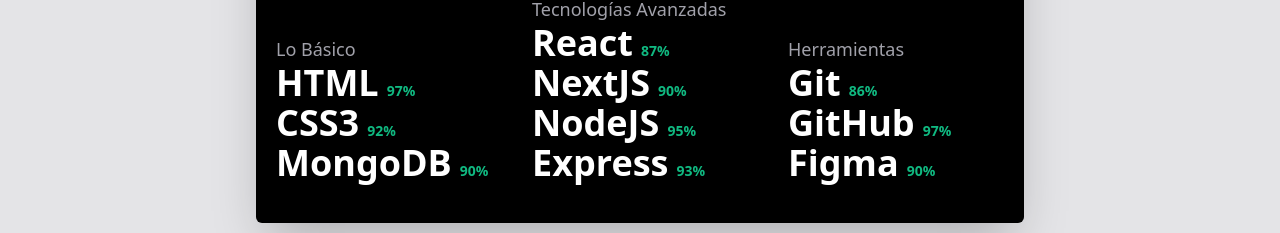
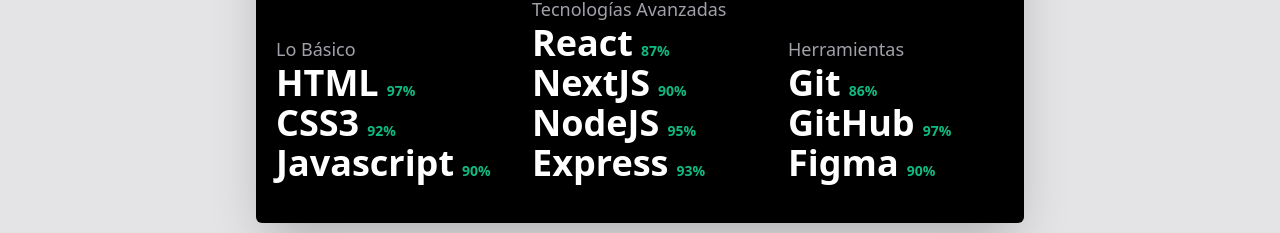
Before and after one commit to eSerranoRosete/porfolio, a Next.js app: page / in a window 1280 px wide. Shown: the part 1695-1928 px from the top of the page. Built offline with nearby package versions, Linux system fonts and the light colour scheme.

Commit message:
Corrected skills

```diff
--- a/app/page.tsx
+++ b/app/page.tsx
@@ -12,7 +12,7 @@
       items: [
         { type: "HTML", percentage: 97 },
         { type: "CSS3", percentage: 92 },
-        { type: "MongoDB", percentage: 90 },
+        { type: "Javascript", percentage: 90 },
       ],
     },
     {
--- a/app/skills/page.tsx
+++ b/app/skills/page.tsx
@@ -10,7 +10,7 @@
       items: [
         { type: "HTML", percentage: 97 },
         { type: "CSS3", percentage: 92 },
-        { type: "MongoDB", percentage: 90 },
+        { type: "Javascript", percentage: 90 },
       ],
     },
     {
```
